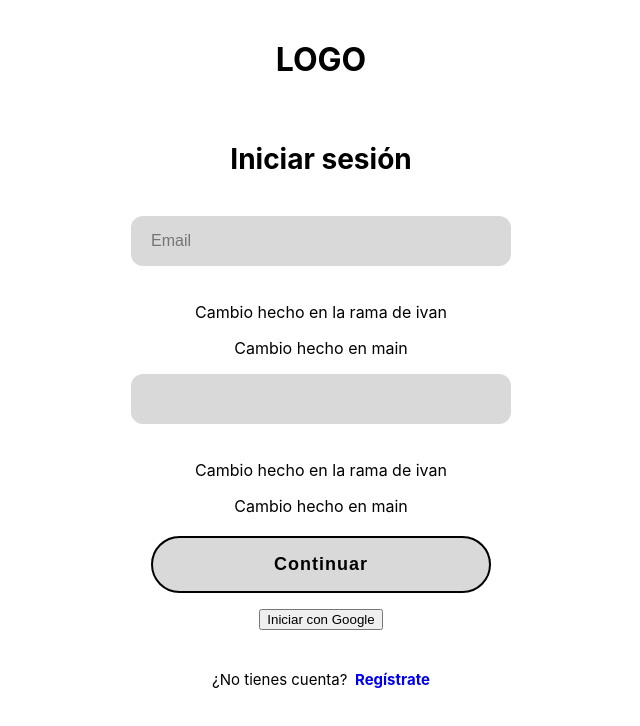
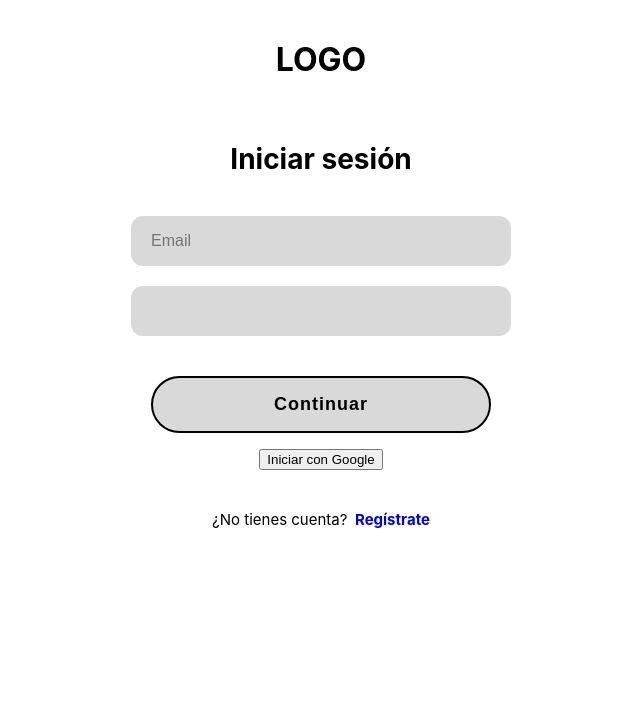
Before and after one commit to Elarbiaddya/full90, a React (Vite) app: page /loginUseState in a window 1280 px wide. Shown: the top 726 px of the page, without its empty margins (319-959 px from the left). Built offline with nearby package versions, Linux system fonts and the light colour scheme; no server answers.

Commit message:
Correción login

```diff
--- a/src/components/NewFormInput.jsx
+++ b/src/components/NewFormInput.jsx
@@ -4,8 +4,6 @@ const NewFormInput = ({ label, id, error, className, required = false, ...props
       <label htmlFor={id}>{label}</label>
       <input id={id} required={required} className={className} {...props} />
       {error && <p className="error">{error}</p>}
-      <p>Cambio hecho en la rama de ivan</p>
-      <p>Cambio hecho en main</p>
     </div>
   );
 };
--- a/src/pages/Login.jsx
+++ b/src/pages/Login.jsx
@@ -1,5 +1,4 @@
 import styles from "./login.module.css"
-import signInForm from "../components/SignInForm_useState"
 import SignInForm from "../components/SignInForm_useState"
 
 function Login() {
```
